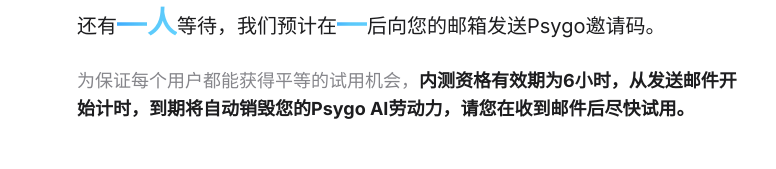
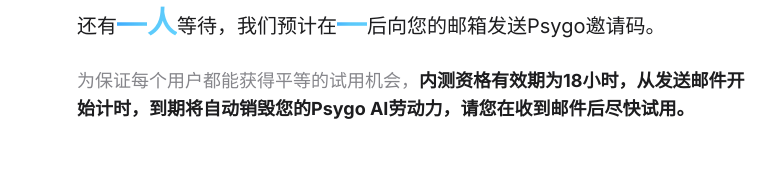
Before and after one commit to creative-koalas/automate-site, a Next.js app: page /apply/success in a window 1280 px wide. Shown: the part 435-604 px from the top of the page, without its empty margins (227-1003 px from the left). Built offline with nearby package versions, Linux system fonts and the light colour scheme.

Commit message:
Update invitation code validation period

```diff
--- a/app/apply/success/page.tsx
+++ b/app/apply/success/page.tsx
@@ -76,7 +76,7 @@
             </p>
             <p className="text-base md:text-lg text-[#86868b]">
               为保证每个用户都能获得平等的试用机会，
-              <strong className="text-[#1d1d1f]">内测资格有效期为6小时，从发送邮件开始计时，到期将自动销毁您的Psygo AI劳动力，请您在收到邮件后尽快试用。</strong>
+              <strong className="text-[#1d1d1f]">内测资格有效期为18小时，从发送邮件开始计时，到期将自动销毁您的Psygo AI劳动力，请您在收到邮件后尽快试用。</strong>
             </p>
           </motion.div>
 
```
